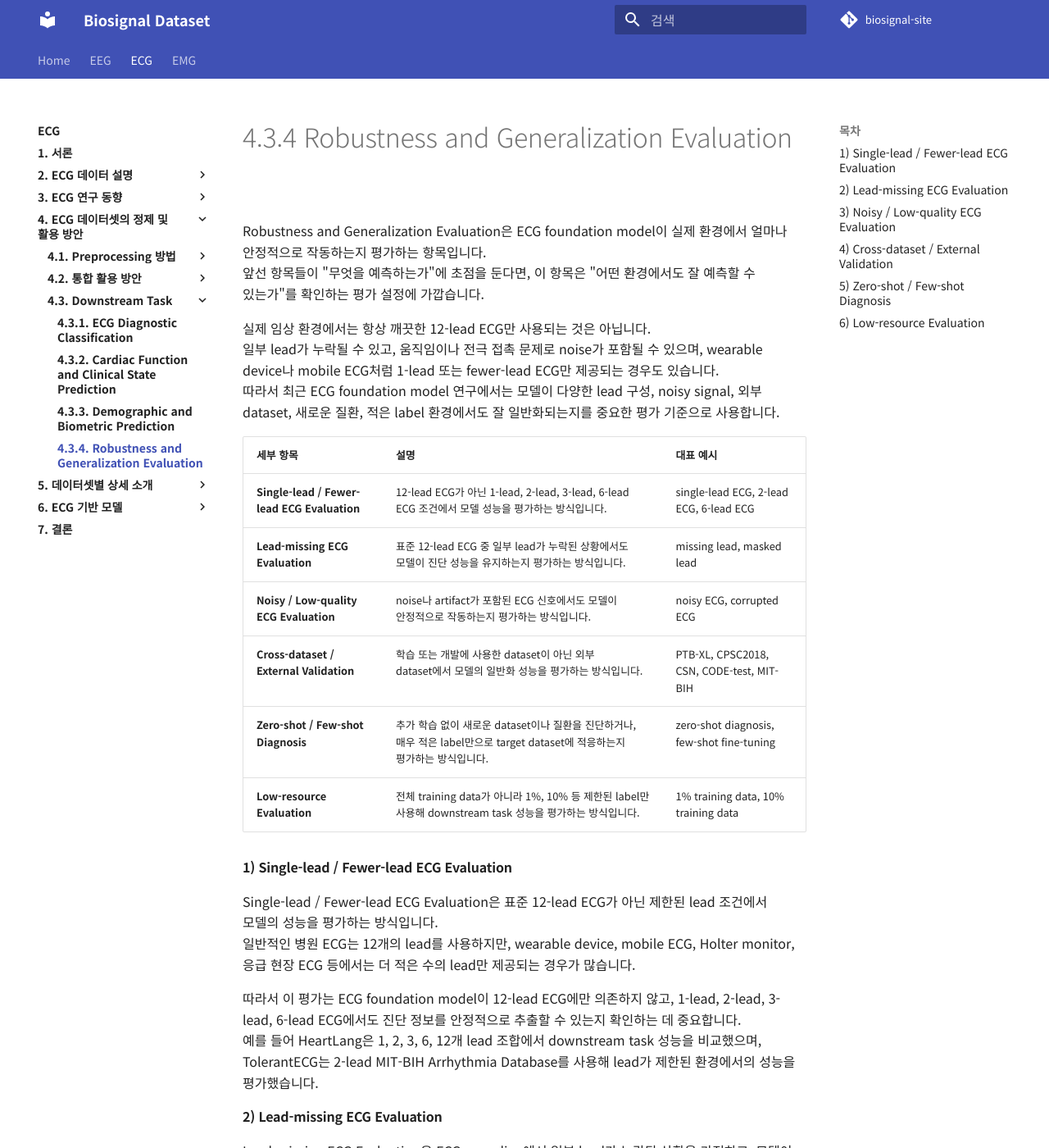
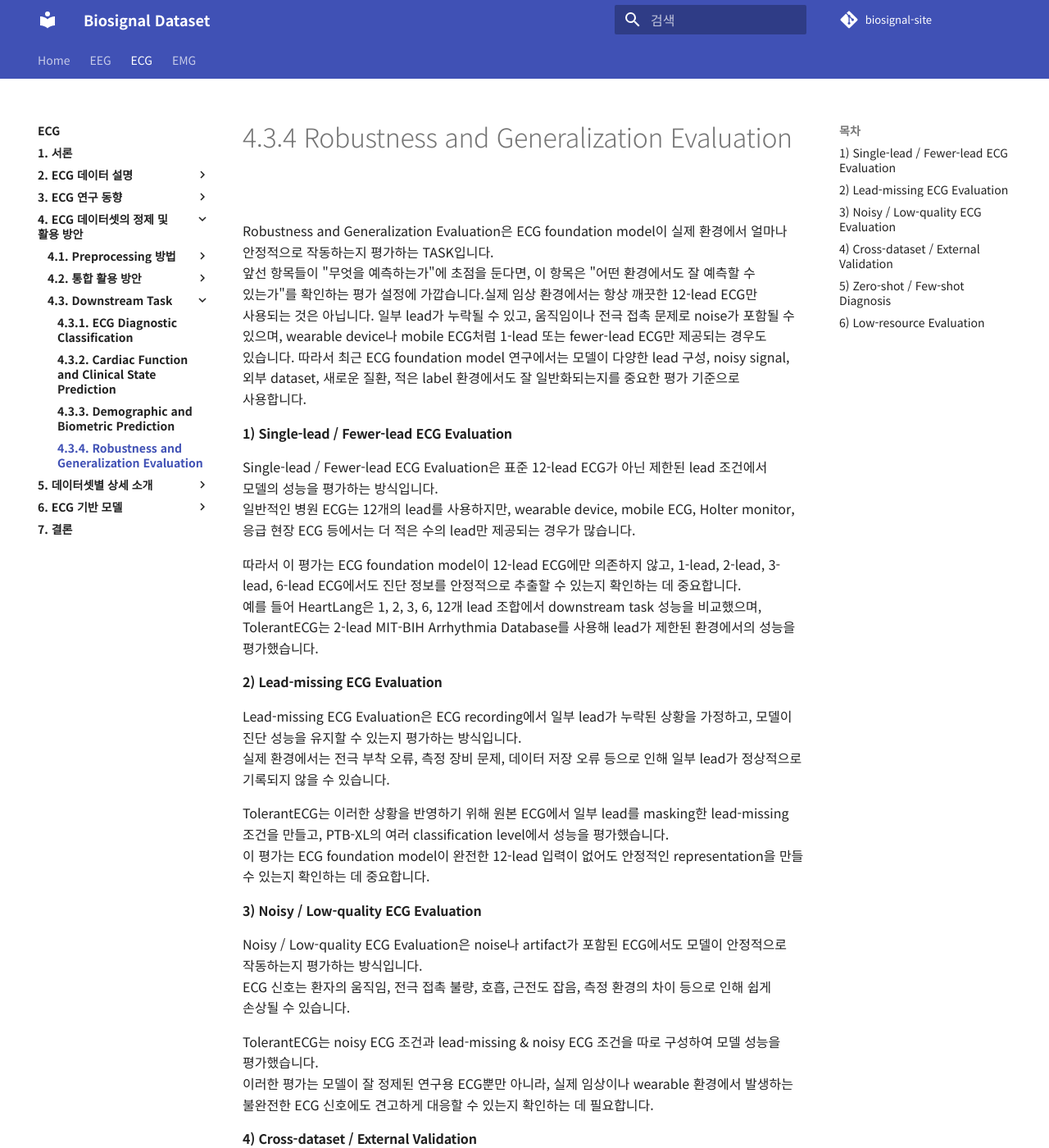
Before and after one commit to iwantjeonyeok/biosignal-site, an MkDocs documentation site: the page built from docs/ecg/4-ecg-데이터셋의-정제-및-활용-방안/4-3-downstream-task/4-3-4-Robustness-and-Generalization-Evaluation.md, in a window 1280 px wide and 1400 px high. Shown: the whole window at 82% size. Built offline with MkDocs 1.6.1 and Material for MkDocs 9.7.7, drawn with Linux system fonts in a browser that asks for light colours; comment, search, counter and statistics services are not loaded.

Commit message:
Update 4-3-4-Robustness-and-Generalization-Evaluation.md

```diff
--- a/docs/ecg/4-ecg-데이터셋의-정제-및-활용-방안/4-3-downstream-task/4-3-4-Robustness-and-Generalization-Evaluation.md
+++ b/docs/ecg/4-ecg-데이터셋의-정제-및-활용-방안/4-3-downstream-task/4-3-4-Robustness-and-Generalization-Evaluation.md
@@ -1,21 +1,9 @@
 
 # 4.3.4 Robustness and Generalization Evaluation
 
-Robustness and Generalization Evaluation은 ECG foundation model이 실제 환경에서 얼마나 안정적으로 작동하는지 평가하는 항목입니다.
-앞선 항목들이 "무엇을 예측하는가"에 초점을 둔다면, 이 항목은 "어떤 환경에서도 잘 예측할 수 있는가"를 확인하는 평가 설정에 가깝습니다.
+Robustness and Generalization Evaluation은 ECG foundation model이 실제 환경에서 얼마나 안정적으로 작동하는지 평가하는 TASK입니다.
+앞선 항목들이 "무엇을 예측하는가"에 초점을 둔다면, 이 항목은 "어떤 환경에서도 잘 예측할 수 있는가"를 확인하는 평가 설정에 가깝습니다.실제 임상 환경에서는 항상 깨끗한 12-lead ECG만 사용되는 것은 아닙니다. 일부 lead가 누락될 수 있고, 움직임이나 전극 접촉 문제로 noise가 포함될 수 있으며, wearable device나 mobile ECG처럼 1-lead 또는 fewer-lead ECG만 제공되는 경우도 있습니다. 따라서 최근 ECG foundation model 연구에서는 모델이 다양한 lead 구성, noisy signal, 외부 dataset, 새로운 질환, 적은 label 환경에서도 잘 일반화되는지를 중요한 평가 기준으로 사용합니다.
 
-실제 임상 환경에서는 항상 깨끗한 12-lead ECG만 사용되는 것은 아닙니다.
-일부 lead가 누락될 수 있고, 움직임이나 전극 접촉 문제로 noise가 포함될 수 있으며, wearable device나 mobile ECG처럼 1-lead 또는 fewer-lead ECG만 제공되는 경우도 있습니다.
-따라서 최근 ECG foundation model 연구에서는 모델이 다양한 lead 구성, noisy signal, 외부 dataset, 새로운 질환, 적은 label 환경에서도 잘 일반화되는지를 중요한 평가 기준으로 사용합니다.
-
-| 세부 항목 | 설명 | 대표 예시 |
-|---|---|---|
-| **Single-lead / Fewer-lead ECG Evaluation** | 12-lead ECG가 아닌 1-lead, 2-lead, 3-lead, 6-lead ECG 조건에서 모델 성능을 평가하는 방식입니다. | single-lead ECG, 2-lead ECG, 6-lead ECG |
-| **Lead-missing ECG Evaluation** | 표준 12-lead ECG 중 일부 lead가 누락된 상황에서도 모델이 진단 성능을 유지하는지 평가하는 방식입니다. | missing lead, masked lead |
-| **Noisy / Low-quality ECG Evaluation** | noise나 artifact가 포함된 ECG 신호에서도 모델이 안정적으로 작동하는지 평가하는 방식입니다. | noisy ECG, corrupted ECG |
-| **Cross-dataset / External Validation** | 학습 또는 개발에 사용한 dataset이 아닌 외부 dataset에서 모델의 일반화 성능을 평가하는 방식입니다. | PTB-XL, CPSC2018, CSN, CODE-test, MIT-BIH |
-| **Zero-shot / Few-shot Diagnosis** | 추가 학습 없이 새로운 dataset이나 질환을 진단하거나, 매우 적은 label만으로 target dataset에 적응하는지 평가하는 방식입니다. | zero-shot diagnosis, few-shot fine-tuning |
-| **Low-resource Evaluation** | 전체 training data가 아니라 1%, 10% 등 제한된 label만 사용해 downstream task 성능을 평가하는 방식입니다. | 1% training data, 10% training data |
 
 #### 1) Single-lead / Fewer-lead ECG Evaluation
 
```
